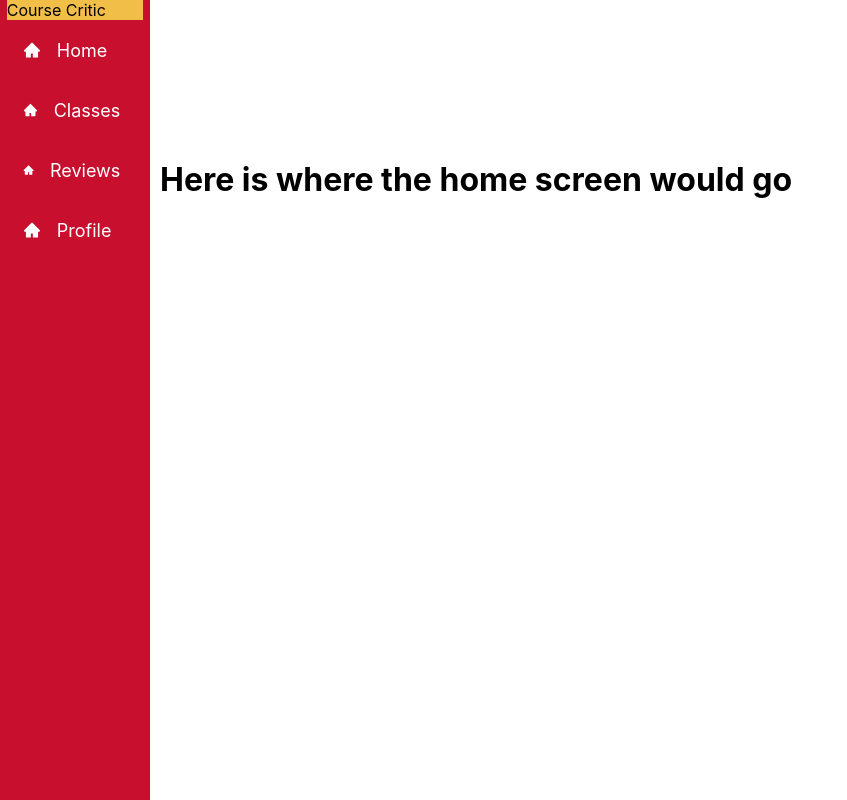
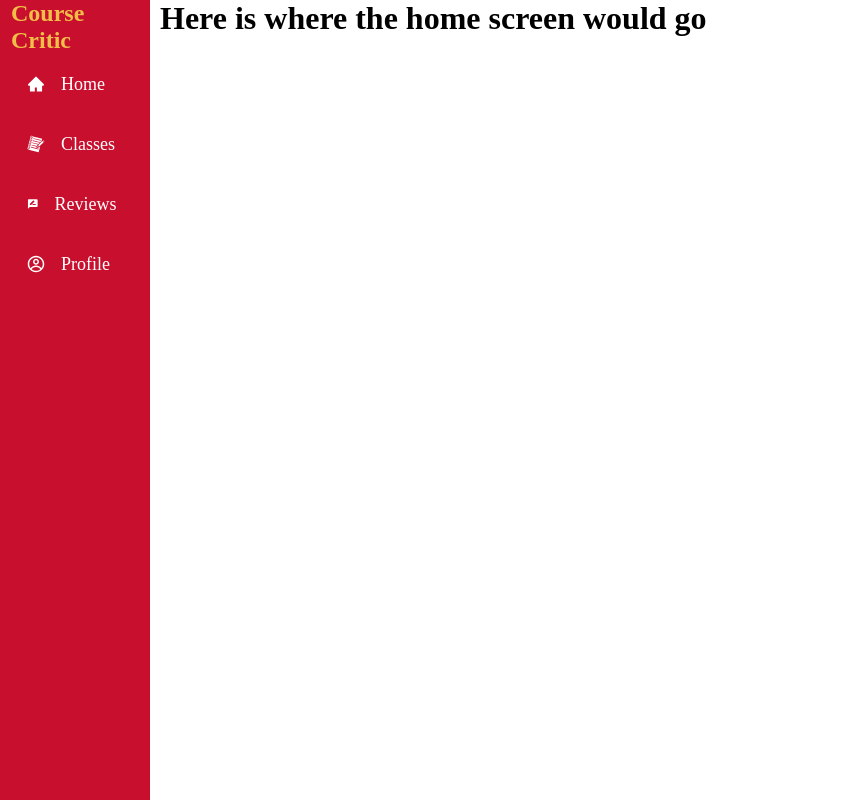
Before and after one commit to Drake-Dodson/course-critic, a React (Create React App) app in the folder 319-course-critic-ui/: page / in a window 1280 px wide. Shown: the whole page, without its empty margins (0-847 px from the left). Built offline with nearby package versions, Linux system fonts and the light colour scheme.

Commit message:
Updated the Sidebar's CSS

```diff
--- a/319-course-critic-ui/src/App.css
+++ b/319-course-critic-ui/src/App.css
@@ -6,5 +6,5 @@
 }
 
 .home, .classes, .profile{
-    padding: 160px;
+    padding-left: 160px;
 }
--- a/319-course-critic-ui/src/components/Sidebar/Sidebar.css
+++ b/319-course-critic-ui/src/components/Sidebar/Sidebar.css
@@ -7,13 +7,10 @@
 }
 
 .navbar-title{
-    background-color: #F1BE48;
+    font-size: 16;
+    color: #F1BE48;
     align-items: center;
-}
-
-.navbar-title-text{
-    background-color: #F1BE48;
-    align-items: center;
+    list-style: none;
 }
 
 .nav-menu{
@@ -41,7 +38,7 @@
     transition: 350ms;
 }
 
-.nav-text {
+ .nav-text {
     display: flex;
     justify-content: start;
     align-items: center;
--- a/319-course-critic-ui/src/components/Sidebar/Sidebar.js
+++ b/319-course-critic-ui/src/components/Sidebar/Sidebar.js
@@ -10,7 +10,10 @@ function Sidebar() {
             <nav className='nav-menu active'>
                 <ul className='nav-menu-items'>
                     <li className='navbar-title'>
-                        Course Critic
+                        <h1>
+                            Course <br/>
+                            Critic
+                        </h1>
                     </li>
                     {SidebarData.map((item, index) => {
                         return (
--- a/319-course-critic-ui/src/components/Sidebar/SidebarData.js
+++ b/319-course-critic-ui/src/components/Sidebar/SidebarData.js
@@ -1,7 +1,8 @@
 import React from 'react';
-import * as FaIcons from 'react-icons/fa';
 import * as AiIcons from 'react-icons/ai';
-import * as IoIcons from 'react-icons/io';
+import * as MdIcons from 'react-icons/md';
+import * as CgIcons from 'react-icons/cg';
+import * as GiIcons from 'react-icons/gi';
 
 export const SidebarData = [
     {
@@ -13,19 +14,19 @@ export const SidebarData = [
     {
         title: 'Classes',
         path: '/classes',
-        icon: <AiIcons.AiFillHome />,
+        icon: <GiIcons.GiNotebook />,
         cName: 'nav-text'
     },
     {
         title: 'Reviews',
         path: '/reviews',
-        icon: <AiIcons.AiFillHome />,
+        icon: <MdIcons.MdRateReview />,
         cName: 'nav-text'
     },
     {
         title: 'Profile',
         path: '/profile',
-        icon: <AiIcons.AiFillHome />,
+        icon: <CgIcons.CgProfile />,
         cName: 'nav-text'
     }
 ]
--- a/319-course-critic-ui/src/index.js
+++ b/319-course-critic-ui/src/index.js
@@ -1,6 +1,5 @@
 import React from 'react';
 import ReactDOM from 'react-dom';
-import './index.css';
 import App from './App';
 import reportWebVitals from './reportWebVitals';
 
```
